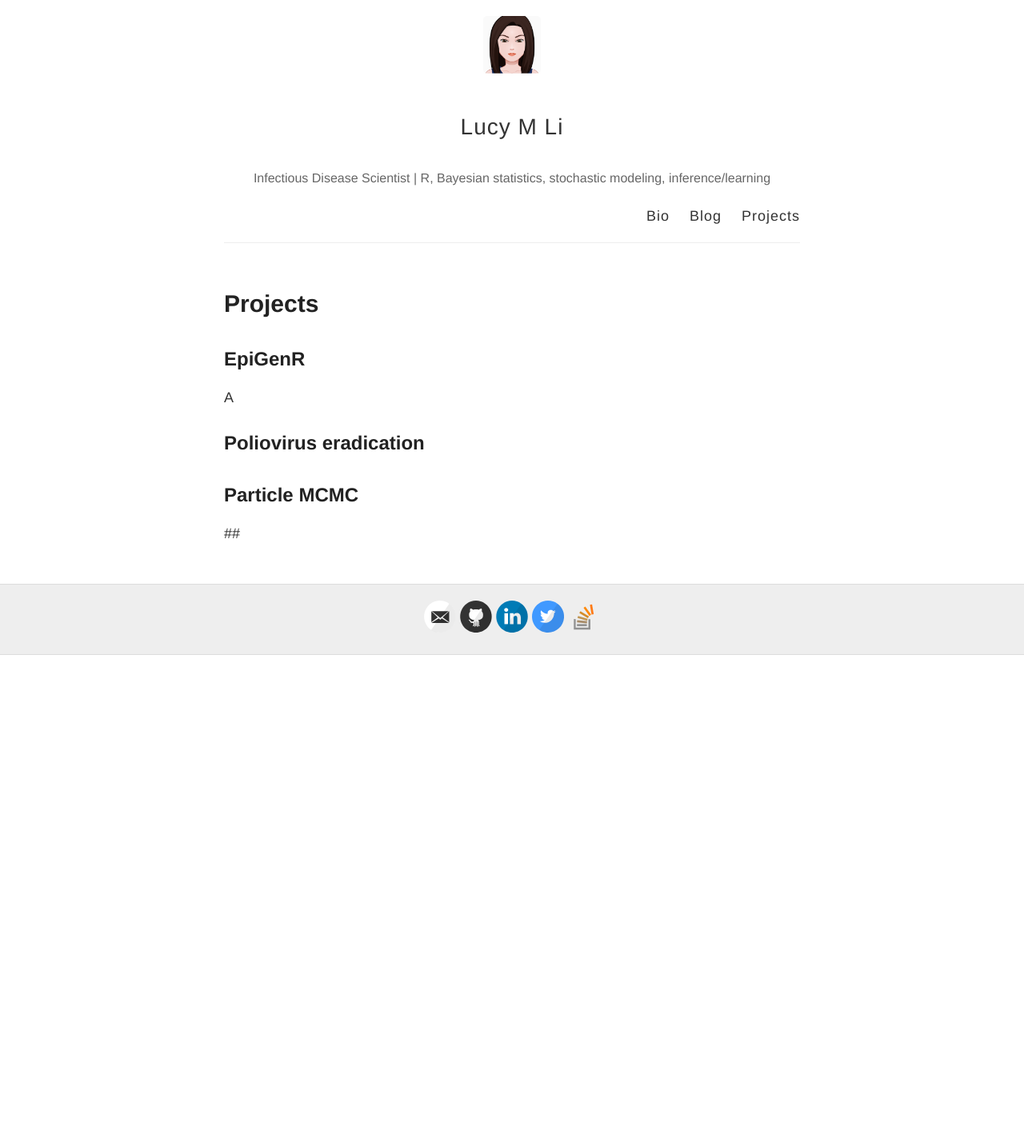
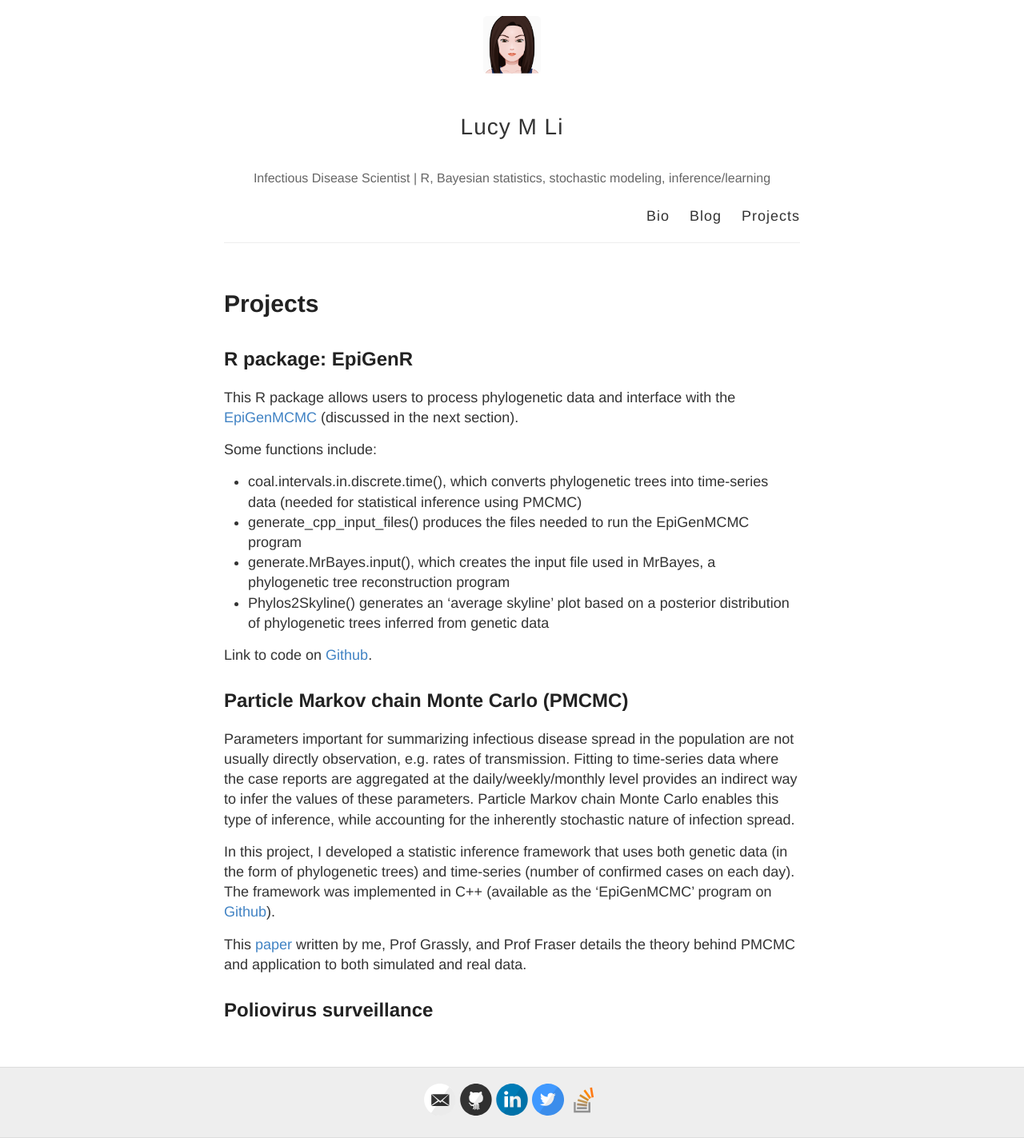
Before and after one commit to lucymli/lucymli.github.io, a Jekyll site: the page built from projects.md, in a window 1280 px wide. Shown: the whole page at 80% size. Built offline with Jekyll 4.4.1, drawn with Linux system fonts in a browser that asks for light colours; before the commit the page ends 900 px from its top, so only the background shows below that.

Commit message:
projects page

```diff
--- a/projects.md
+++ b/projects.md
@@ -4,12 +4,27 @@ title: Projects
 permalink: /projects/
 ---
 
-## EpiGenR
+## R package: EpiGenR
 
-A
+This R package allows users to process phylogenetic data and interface with the [EpiGenMCMC](https://github.com/lucymli/EpiGenMCMC) (discussed in the next section).
 
-## Poliovirus eradication
+Some functions include:
 
-## Particle MCMC
+- coal.intervals.in.discrete.time(), which converts phylogenetic trees into time-series data (needed for statistical inference using PMCMC)
+- generate_cpp_input_files() produces the files needed to run the EpiGenMCMC program
+- generate.MrBayes.input(), which creates the input file used in MrBayes, a phylogenetic tree reconstruction program
+- Phylos2Skyline() generates an 'average skyline' plot based on a posterior distribution of phylogenetic trees inferred from genetic data
 
-##
+Link to code on [Github](https://github.com/lucymli/EpiGenR).
+
+## Particle Markov chain Monte Carlo (PMCMC)
+
+Parameters important for summarizing infectious disease spread in the population are not usually directly observation, e.g. rates of transmission. Fitting to time-series data where the case reports are aggregated at the daily/weekly/monthly level provides an indirect way to infer the values of these parameters. Particle Markov chain Monte Carlo enables this type of inference, while accounting for the inherently stochastic nature of infection spread.
+
+In this project, I developed a statistic inference framework that uses both genetic data (in the form of phylogenetic trees) and time-series (number of confirmed cases on each day). The framework was implemented in C++ (available as the 'EpiGenMCMC' program on [Github](https://github.com/lucymli/EpiGenMCMC)).
+
+This [paper](https://academic.oup.com/mbe/article/doi/10.1093/molbev/msx195/3952784/Quantifying-transmission-heterogeneity-using-both?guestAccessKey=1853723e-23a7-4a02-be30-f6710e1d177a) written by me, Prof Grassly, and Prof Fraser details the theory behind PMCMC and application to both simulated and real data.
+
+
+
+## Poliovirus surveillance
```
Also changed, not shown: 1 other file.
